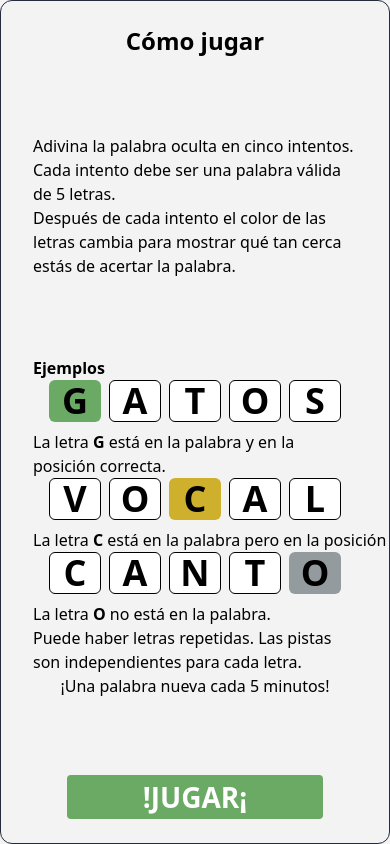
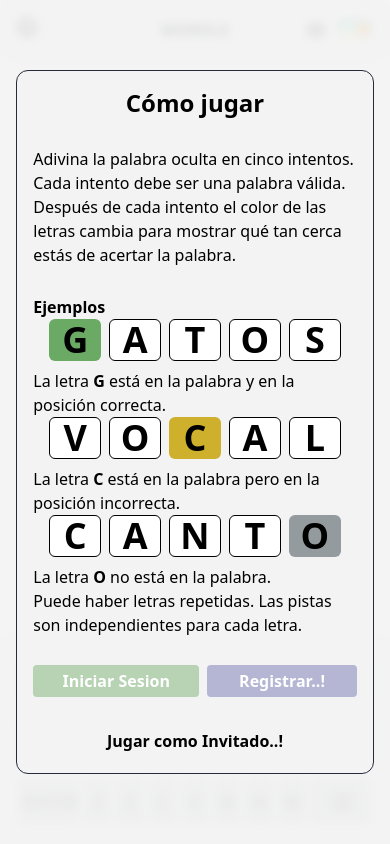
Before and after one commit to juliosantacruz/wordle-game, a React (Vite) app: page / in a window 390 px wide. Built offline with nearby package versions, Linux system fonts and the light colour scheme; no server answers.

Commit message:
se ajusto tamanio de componente TheRules y Stats

```diff
--- a/src/components/Stats.tsx
+++ b/src/components/Stats.tsx
@@ -48,7 +48,7 @@ export default function Stats() {
 
   }
   return (
-    <div className="flex flex-col justify-center items-center w-[540px] h-[480px] border border-black bg-[#F3F3F3] text-[#000000] dark:text-[#FFFFFF] dark:bg-[#262B3C] dark:border-[#939B9F] rounded-2xl">
+    <div className="flex flex-col justify-center items-center w-[95%] h-[90%] border border-black bg-[#F3F3F3] text-[#000000] dark:text-[#FFFFFF] dark:bg-[#262B3C] dark:border-[#939B9F] rounded-2xl">
       <h2 className="text-[35px] font-extrabold">Estadísticas</h2>
 
       <div className="score w-full flex justify-around my-8">
--- a/src/components/TheRules.tsx
+++ b/src/components/TheRules.tsx
@@ -3,23 +3,25 @@ import GuessRowSample from "@/components/GuessRowSample";
 import { useGameStore, useWordleStore } from "@/store/gameStore";
 
 export default function TheRules() {
-  const {setTheRules} = useGameStore()
-  const {setIsFirstTime} = useWordleStore()
+  const { setTheRules } = useGameStore();
+  const { setIsFirstTime } = useWordleStore();
 
-  const handleTheRules=()=>{
-    setTheRules(false)
-    setIsFirstTime()
-  }
+  const handleTheRules = () => {
+    setTheRules(false);
+    setIsFirstTime();
+  };
 
   return (
-    <div className="w-full h-full max-w-[546px] max-h-[1018px] flex flex-col justify-between rounded-xl px-8 py-6 border bg-[#F3F3F3] dark:bg-[#262B3C] border-[#262B3C]  dark:border-[#F3F3F3] ">
+    <div className="w-11/12 h-5/6 max-w-[546px] max-h-[1018px] flex flex-col justify-between rounded-xl px-4 py-4 border bg-[#F3F3F3] dark:bg-[#262B3C] border-[#262B3C]  dark:border-[#F3F3F3] ">
       <div className="header text-center text-2xl md:text-[35px] font-semibold       dark:text-[white] text-[black]">
         Cómo jugar
       </div>
       <div className="intro sm:text-lg md:text-[19px] dark:text-[white] text-[black]">
-        <p className="sm:my-2 md:my-4">Adivina la palabra oculta en cinco intentos.</p>
         <p className="sm:my-2 md:my-4">
-          Cada intento debe ser una palabra válida de 5 letras.
+          Adivina la palabra oculta en cinco intentos.
+        </p>
+        <p className="sm:my-2 md:my-4">
+          Cada intento debe ser una palabra válida.
         </p>
         <p className="sm:my-2 md:my-4">
           Después de cada intento el color de las letras cambia para mostrar qué
@@ -38,7 +40,7 @@ export default function TheRules() {
         </p>
         <GuessRowSample className="mx-4" guess="vocal" word="cffff" isGuessed />
 
-        <p className="sm:text-lg md:text-[19px] sm:my-2 md:my-6 w-full text-nowrap dark:text-[white] text-[black]">
+        <p className="sm:text-lg md:text-[19px] sm:my-2 md:my-6 w-full  dark:text-[white] text-[black]">
           La letra <strong>C</strong> está en la palabra pero en la posición
           incorrecta.
         </p>
@@ -56,15 +58,34 @@ export default function TheRules() {
           Puede haber letras repetidas. Las pistas son independientes para cada
           letra.
         </p>
-        <p className="text-center sm:text-lg md:text-[19px] sm:my-2 md:my-6  dark:text-[white] text-[black]">
+        {/* <p className="text-center sm:text-lg md:text-[19px] sm:my-2 md:my-6  dark:text-[white] text-[black]">
           ¡Una palabra nueva cada 5 minutos!
-        </p>
+        </p> */}
+      </div>
+      <div className="footer flex justify-center gap-2">
+        <button
+          onClick={handleTheRules}
+          className="text-white bg-[#6AAA6471] w-[200px] h-[32px] rounded font-extrabold text-[16px]"
+          disabled
+        >
+          Iniciar Sesion
+        </button>
+
+        <button
+          onClick={handleTheRules}
+          className="text-white bg-[#6469aa71]   w-[180px] h-[32px] rounded font-extrabold text-[16px]"
+          disabled
+        >
+          Registrar..!
+        </button>
       </div>
       <div className="footer flex justify-center">
         <button
-        onClick={handleTheRules}
-        className="text-white bg-[#6AAA64] w-[256px] h-[44px] rounded font-extrabold text-[28px]">
-          !JUGAR¡
+          onClick={handleTheRules}
+          className="text-black bg-[#6469aa00] w-[256px] h-[32px] rounded font-extrabold text-[16px]"
+
+        >
+          Jugar como Invitado..!
         </button>
       </div>
     </div>
```
